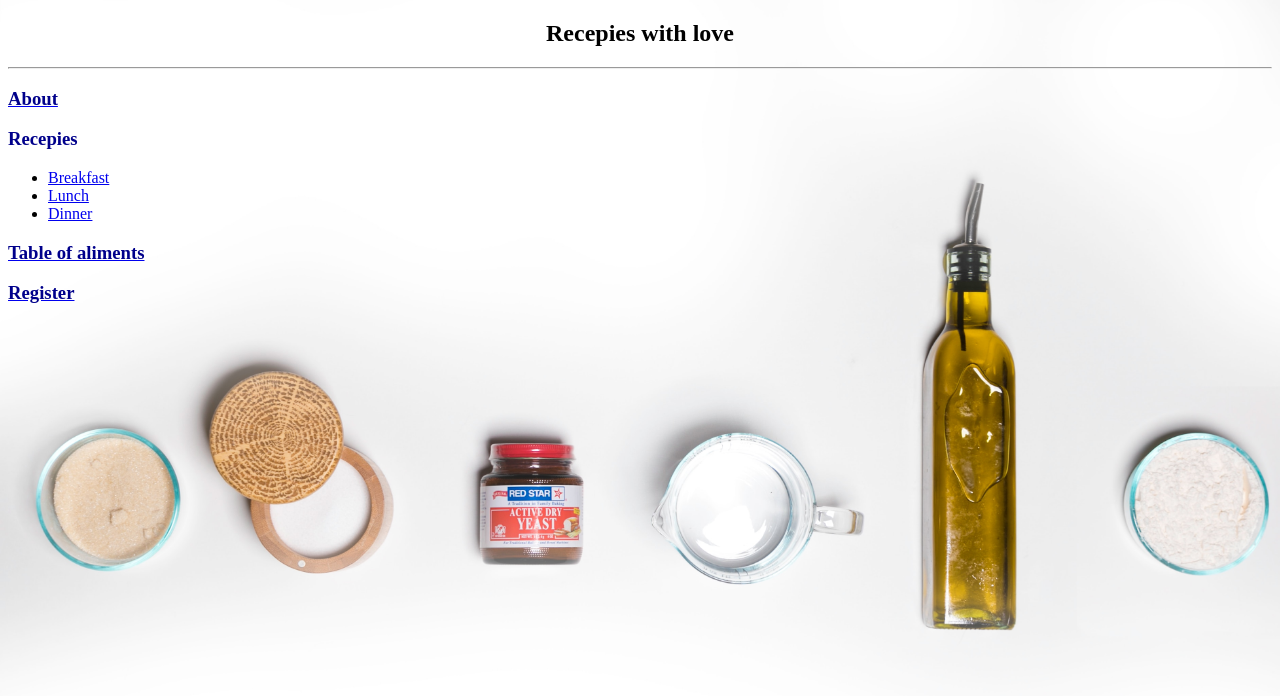
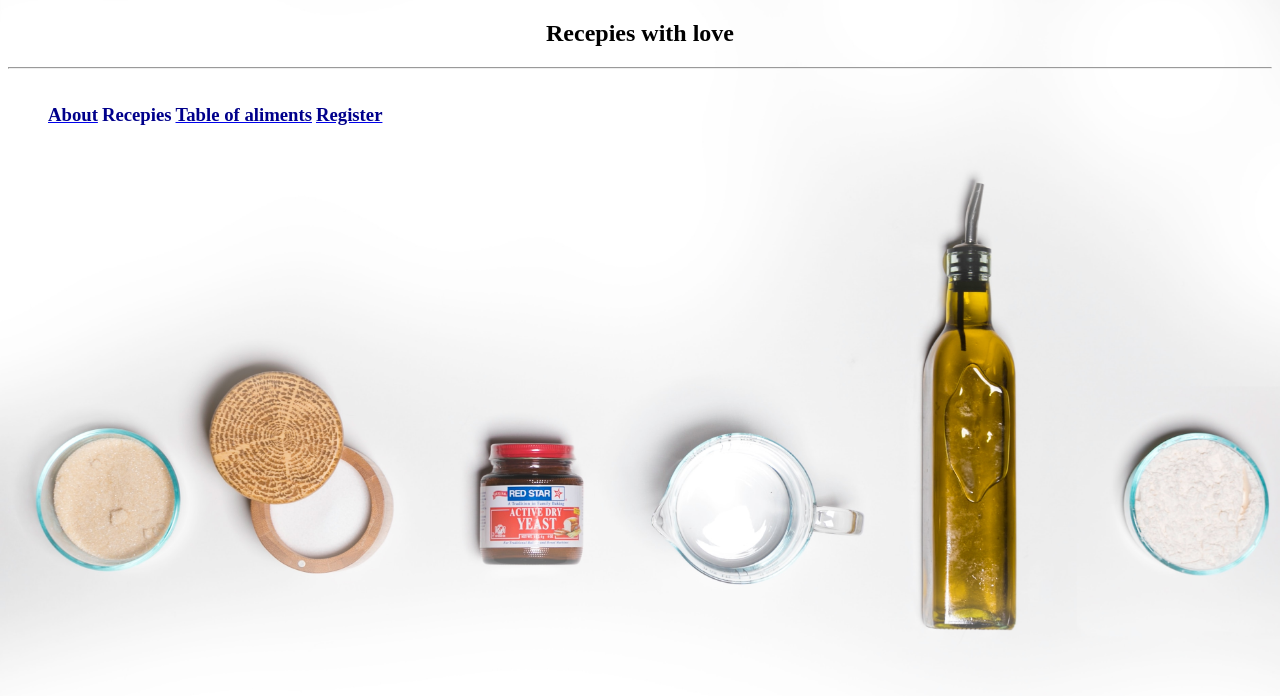
Before and after one commit to GeaninaCatalina/Recipes, a plain HTML site: page index1.html in a window 1280 px wide. Drawn offline with Linux system fonts and the light colour scheme.

Commit message:
change list style

```diff
--- a/index1.html
+++ b/index1.html
@@ -16,14 +16,16 @@
 				<a href="Dinner.html">Dinner </a>
 			 </div>
 		</div>  -->
-		<a href="About.html" > <h3>About</h3> </a>
-		<h3>Recepies</h3>
 		<ul>
+			<li><a href="About.html" > <h3>About</h3> </a></li>
+			<li><h3>Recepies</h3></li>
+		<!--<ul>
 			<li> <a href="Breakfast.html"> Breakfast </a> </li>
 			<li> <a href="Lunch.html">Lunch </a></li>
 			<li> <a href="Dinner.html">Dinner </a></li>
+		</ul>-->
+			<li><a href="table.html"> <h3> Table of aliments</h3></a></li>
+			<li><a href="Register.html"> <h3>Register </h3></a></li>
 		</ul>
-		<a href="table.html"> <h3> Table of aliments</h3>
-		<a href="Register.html"> <h3>Register </h3>
 	</body>
 </html>
--- a/style_index.css
+++ b/style_index.css
@@ -11,3 +11,7 @@ h3 {
 	color: darkblue;
 	cursor: pointer;
 }
+li {
+	list-style: none;
+	display: inline-block;
+}
```
